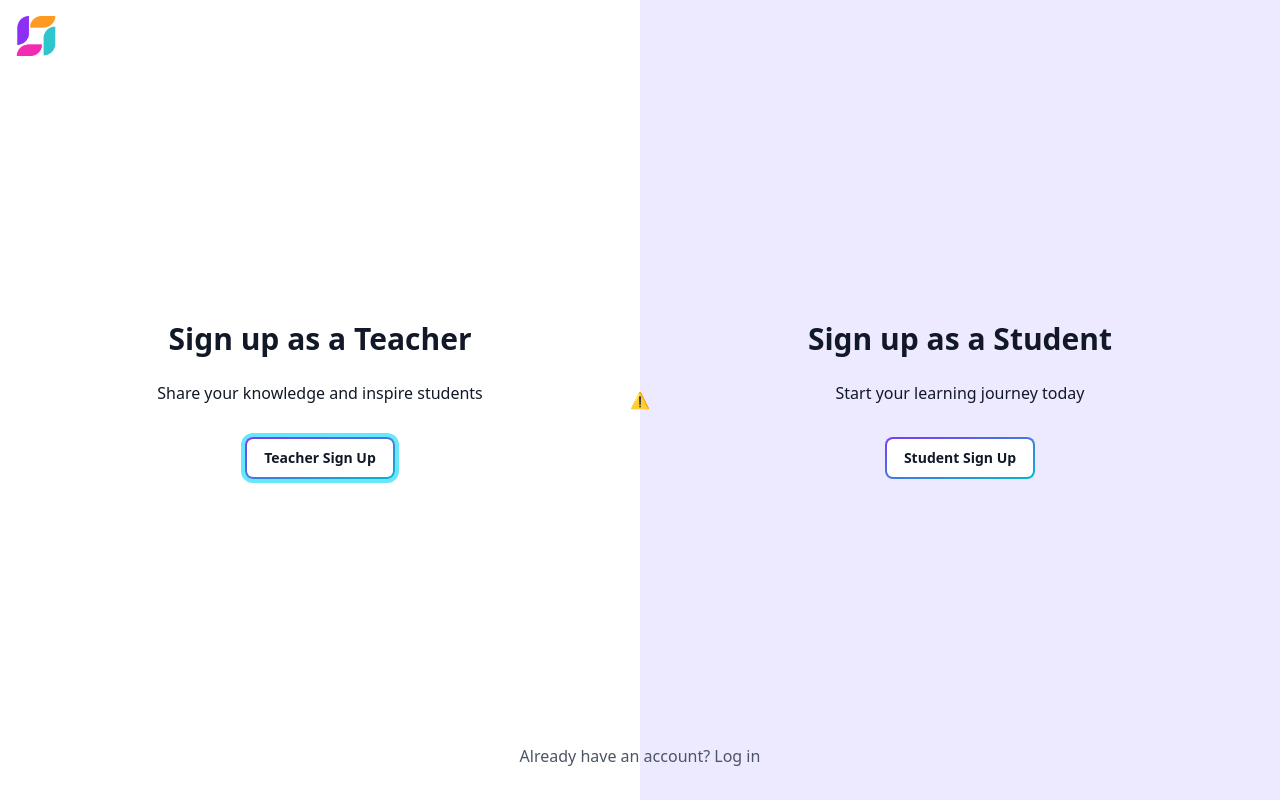
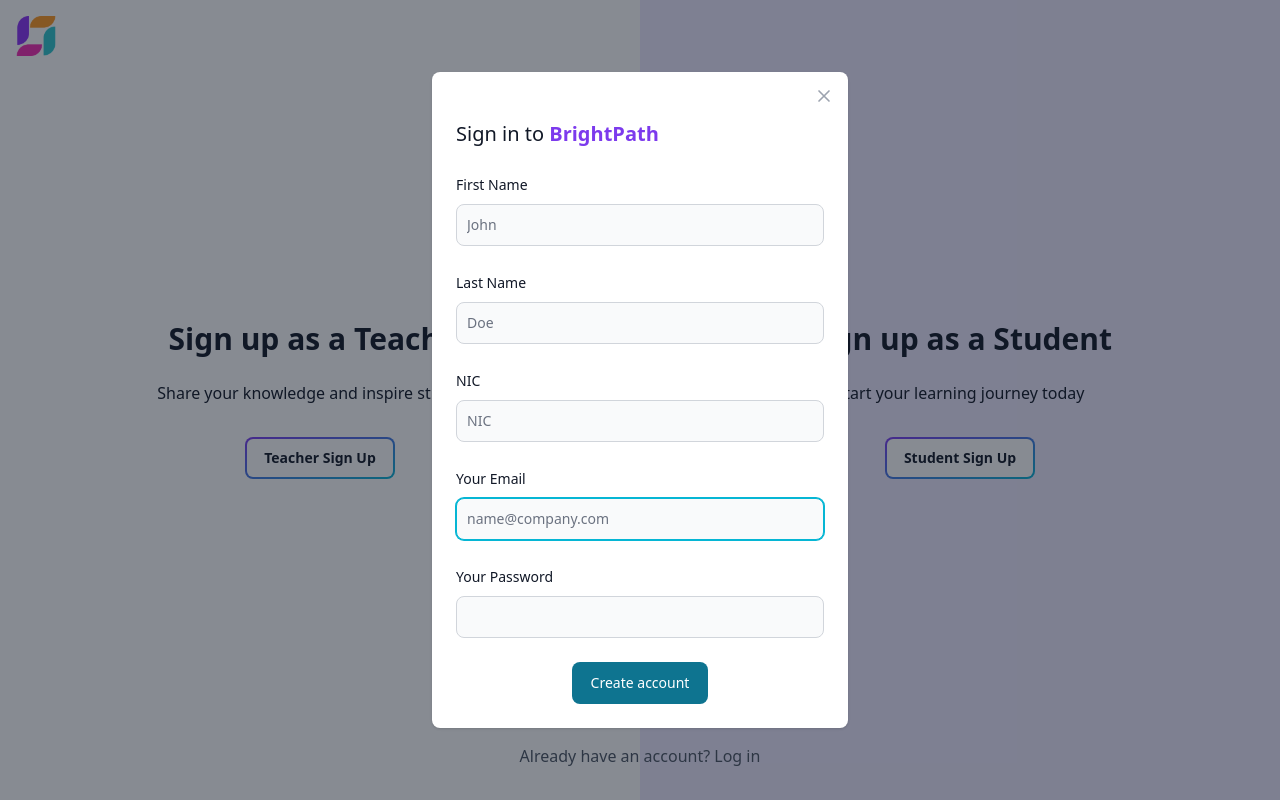
Before and after one commit to VirangaWeerabandara/BrightPath, a React (Create React App) app in the folder frontend/: page /signup in a window 1280 px wide. Both pictures are taken after a click on the button "Teacher Sign Up". Built offline with nearby package versions, Linux system fonts and the light colour scheme; no server answers.

Commit message:
created sigup forms

```diff
--- a/frontend/src/components/signInForm.tsx
+++ b/frontend/src/components/signInForm.tsx
@@ -35,7 +35,7 @@
               Lost Password?
             </a>
           </div>
-          <div className="w-full ">
+          <div className="flex justify-center w-full">
             <Button>Log in to your account</Button>
           </div>
           <div className="flex justify-between text-sm font-medium text-gray-500 dark:text-gray-300">
--- a/frontend/src/components/studentSignupForm.tsx
+++ b/frontend/src/components/studentSignupForm.tsx
@@ -1,9 +1,48 @@
-import React from 'react'
+import { Button, Checkbox, Label, Modal, TextInput } from "flowbite-react";
+import { RefObject } from "react";
 
-function StudentSignupForm() {
-  return (
-    <div>StudentSignupForm</div>
-  )
+interface SignInModalProps {
+  openModal: boolean;
+  setOpenModal: (open: boolean) => void;
+  emailInputRef: RefObject<HTMLInputElement>;
 }
 
-export default StudentSignupForm
+export function StudentSignUpForm({ openModal, setOpenModal, emailInputRef }: SignInModalProps) {
+  return (
+    <Modal show={openModal} size="md" popup onClose={() => setOpenModal(false)} initialFocus={emailInputRef}>
+      <Modal.Header />
+      <Modal.Body>
+        <div className="space-y-6">
+          <h3 className="text-xl font-medium text-gray-900 dark:text-white">Sign in to <span className="font-semibold text-primary-600">BrightPath</span></h3>
+          <div>
+            <div className="block mb-2">
+              <Label htmlFor="email" value="First Name" />
+            </div>
+            <TextInput id="email" ref={emailInputRef} placeholder="John" required />
+          </div>
+          <div>
+            <div className="block mb-2">
+              <Label htmlFor="email" value="Last Name" />
+            </div>
+            <TextInput id="email" ref={emailInputRef} placeholder="Doe" required />
+          </div>
+          <div>
+            <div className="block mb-2">
+              <Label htmlFor="email" value="Your Email" />
+            </div>
+            <TextInput id="email" ref={emailInputRef} placeholder="name@company.com" required />
+          </div>
+          <div>
+            <div className="block mb-2">
+              <Label htmlFor="password" value="Your Password" />
+            </div>
+            <TextInput id="password" type="password" required />
+          </div>
+          <div className="flex justify-center w-full">
+            <Button>Create Account</Button>
+          </div>
+        </div>
+      </Modal.Body>
+    </Modal>
+  );
+}
--- a/frontend/src/components/teacherSignupForm.tsx
+++ b/frontend/src/components/teacherSignupForm.tsx
@@ -1,9 +1,55 @@
-import React from 'react'
+import { Button, Checkbox, Label, Modal, TextInput } from "flowbite-react";
+import { RefObject } from "react";
 
-function TeacherSignupForm() {
-  return (
-    <div>TeacherSignupForm</div>
-  )
+interface SignInModalProps {
+  openModal: boolean;
+  setOpenModal: (open: boolean) => void;
+  emailInputRef: RefObject<HTMLInputElement>;
 }
 
-export default TeacherSignupForm
+export function TeacherSignUpForm({ openModal, setOpenModal, emailInputRef }: SignInModalProps) {
+  return (
+    <Modal show={openModal} size="md" popup onClose={() => setOpenModal(false)} initialFocus={emailInputRef}>
+      <Modal.Header />
+      <Modal.Body>
+        <div className="space-y-6">
+          <h3 className="text-xl font-medium text-gray-900 dark:text-white">Sign in to <span className="font-semibold text-primary-600">BrightPath</span></h3>
+          <div>
+            <div className="block mb-2">
+              <Label htmlFor="email" value="First Name" />
+            </div>
+            <TextInput id="email" ref={emailInputRef} placeholder="John" required />
+          </div>
+          <div>
+            <div className="block mb-2">
+              <Label htmlFor="email" value="Last Name" />
+            </div>
+            <TextInput id="email" ref={emailInputRef} placeholder="Doe" required />
+          </div>
+          <div>
+            <div className="block mb-2">
+              <Label htmlFor="email" value="NIC" />
+            </div>
+            <TextInput id="email" ref={emailInputRef} placeholder="NIC" required />
+          </div>
+          <div>
+            <div className="block mb-2">
+              <Label htmlFor="email" value="Your Email" />
+            </div>
+            <TextInput id="email" ref={emailInputRef} placeholder="name@company.com" required />
+          </div>
+          <div>
+            <div className="block mb-2">
+              <Label htmlFor="password" value="Your Password" />
+            </div>
+            <TextInput id="password" type="password" required />
+          </div>
+          <div className="flex justify-center w-full">
+            <Button>Create account</Button>
+          </div>
+
+        </div>
+      </Modal.Body>
+    </Modal>
+  );
+}
--- a/frontend/src/pages/signupPage.tsx
+++ b/frontend/src/pages/signupPage.tsx
@@ -5,11 +5,17 @@
 import { Link } from 'react-router-dom';
 import logo from '../assets/logo.png';
 import { useNavigate } from 'react-router-dom';
+import { StudentSignUpForm } from '../components/studentSignupForm';
+import { TeacherSignUpForm } from '../components/teacherSignupForm';
 
 function SignupPage() {
 
-  const [openModal, setOpenModal] = useState(false);
-  const emailInputRef = React.createRef<HTMLInputElement>();
+  const [openModalSignIn, setOpenModalSignIn] = useState(false);
+  const [openModalStudentSignUp, setOpenModalStudentSignUp] = useState(false);
+  const [openModalTeacherSignUp, setOpenModalTeacherSignUp] = useState(false);
+  const emailInputRefSignIn = React.createRef<HTMLInputElement>();
+  const emailInputRefStudentSignUp = React.createRef<HTMLInputElement>();
+  const emailInputRefTeacherSignUp = React.createRef<HTMLInputElement>();
   const navigate = useNavigate();
 
   return (
@@ -44,9 +50,14 @@
           <h2 className="mb-6 text-3xl font-bold text-neutral-900">Sign up as a Teacher</h2>
           <p className="mb-8 text-neutral-900">Share your knowledge and inspire students</p>
           <div className='flex items-center justify-center'>
-          <Button outline gradientDuoTone="purpleToBlue" className='font-bold'>
+          <Button onClick={() => setOpenModalTeacherSignUp(true)} outline gradientDuoTone="purpleToBlue" className='font-bold'>
         Teacher Sign Up
       </Button>
+      <TeacherSignUpForm
+        openModal={openModalTeacherSignUp}
+        setOpenModal={setOpenModalTeacherSignUp}
+        emailInputRef={emailInputRefTeacherSignUp}
+      />
           </div>
 
         </div>
@@ -58,9 +69,14 @@
           <h2 className="mb-6 text-3xl font-bold text-neutral-900">Sign up as a Student</h2>
           <p className="mb-8 text-neutral-900">Start your learning journey today</p>
           <div className='flex items-center justify-center'>
-          <Button outline gradientDuoTone="purpleToBlue" className='font-bold'>
+          <Button outline gradientDuoTone="purpleToBlue" className='font-bold' onClick={() => setOpenModalStudentSignUp(true)}>
         Student Sign Up
       </Button>
+      <StudentSignUpForm
+        openModal={openModalStudentSignUp}
+        setOpenModal={setOpenModalStudentSignUp}
+        emailInputRef={emailInputRefStudentSignUp}
+      />
           </div>
         </div>
       </div>
@@ -69,14 +85,14 @@
       <div className="absolute -translate-x-1/2 bottom-8 left-1/2">
         <button
           className="text-gray-600 hover:text-gray-800"
-          onClick={() => setOpenModal(true)}
+          onClick={() => setOpenModalSignIn(true)}
         >
           Already have an account? Log in
         </button>
         <SignInForm
-        openModal={openModal}
-        setOpenModal={setOpenModal}
-        emailInputRef={emailInputRef}
+        openModal={openModalSignIn}
+        setOpenModal={setOpenModalSignIn}
+        emailInputRef={emailInputRefSignIn}
       />
       </div>
     </div>
```
